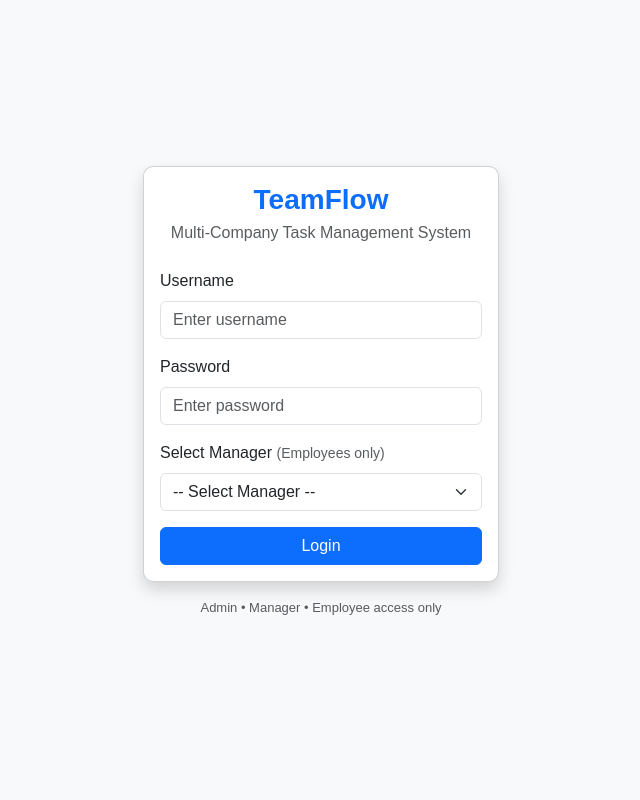
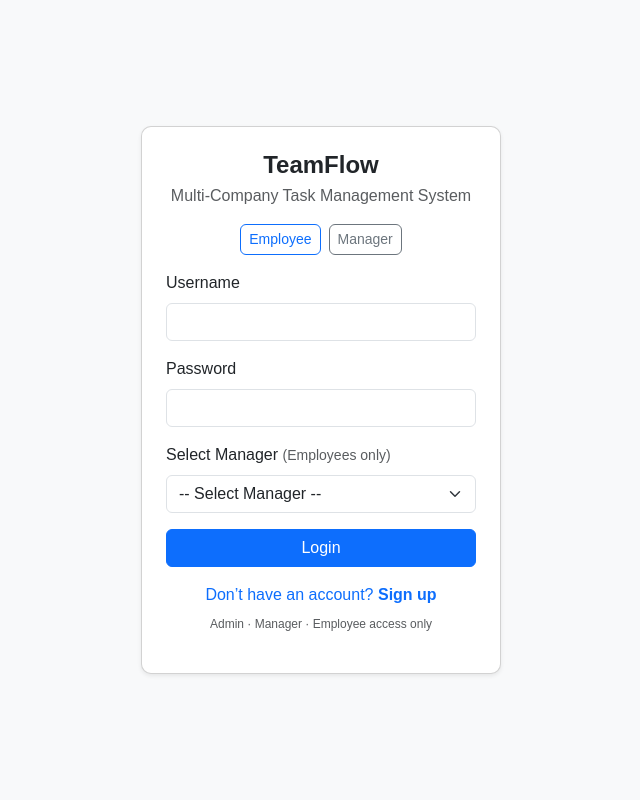
Before and after one commit to Ujjwal-coop/Team---Workflow, a Django app: page / in a window 1280 px wide. Shown: the whole page, without its empty margins (319-959 px from the left). Run offline with Django 5.2, Linux system fonts and the light colour scheme; data comes from the database, SQL or seed files in the repository; both versions use the stored data as it was after the commit; parts of the project's set-up code (start-up, migrations or seed data) failed here and were passed over.

Commit message:
Add login tabs, signup link, admin access and delete completed task

```diff
--- a/backend/teamflow/core/urls.py
+++ b/backend/teamflow/core/urls.py
@@ -26,4 +26,6 @@ urlpatterns = [
 
     path('manager/', views.manager_dashboard, name='manager_dashboard'),
     path('manager/create-task/', views.create_task, name='create_task'),
+    path('manager/delete-task/<int:task_id>/', views.delete_task, name='delete_task'),
+
 ]
--- a/backend/teamflow/core/views.py
+++ b/backend/teamflow/core/views.py
@@ -167,3 +167,18 @@ def create_task(request):
         form = TaskCreateForm(manager=manager)
 
     return render(request, "create_task.html", {"form": form})
+
+
+# =========================
+# MANAGER DELETE TASK
+# =========================
+@staff_member_required
+def delete_task(request, task_id):
+    task = get_object_or_404(
+        Task,
+        id=task_id,
+        manager=request.user.managerprofile
+    )
+    if task.status == 'completed':
+        task.delete()
+    return redirect('manager_dashboard')
--- a/frontend/templates/login.html
+++ b/frontend/templates/login.html
@@ -1,70 +1,55 @@
-{% load static %}
 <!DOCTYPE html>
 <html lang="en">
 <head>
     <meta charset="UTF-8">
     <title>Login | TeamFlow</title>
 
-    <!-- Bootstrap CSS -->
     <link href="https://cdn.jsdelivr.net/npm/bootstrap@5.3.2/dist/css/bootstrap.min.css" rel="stylesheet">
-
-    <!-- Custom CSS -->
-    <link rel="stylesheet" href="{% static 'css/style.css' %}">
+    <link rel="stylesheet" href="/static/css/style.css">
 </head>
-
 <body class="bg-light">
 
-<div class="container">
-    <div class="row justify-content-center align-items-center vh-100">
-        <div class="col-md-4">
+<div class="container d-flex justify-content-center align-items-center vh-100">
+    <div class="card shadow-sm p-4" style="width: 360px;">
 
-            <div class="card shadow">
-                <div class="card-body">
-
-                    <h3 class="text-center mb-1 fw-bold">TeamFlow</h3>
-                    <p class="text-center text-muted mb-4">
+        <h4 class="text-center mb-1">TeamFlow</h4>
+        <p class="text-center text-muted mb-3">
             Multi-Company Task Management System
         </p>
 
-                    <!-- Messages -->
+        <!-- ROLE TABS -->
+        <div class="d-flex justify-content-center mb-3">
+            <button class="btn btn-outline-primary btn-sm me-2" id="employeeTab">
+                Employee
+            </button>
+            <button class="btn btn-outline-secondary btn-sm" id="managerTab">
+                Manager
+            </button>
+        </div>
+
         {% if messages %}
             {% for message in messages %}
-                            <div class="alert alert-danger py-2">
+                <div class="alert alert-danger py-1 text-center">
                     {{ message }}
                 </div>
             {% endfor %}
         {% endif %}
 
-                    <!-- LOGIN FORM -->
         <form method="post">
             {% csrf_token %}
 
-                        <!-- USERNAME -->
             <div class="mb-3">
                 <label class="form-label">Username</label>
-                            <input
-                                type="text"
-                                name="username"
-                                class="form-control"
-                                placeholder="Enter username"
-                                required
-                            >
+                <input type="text" name="username" class="form-control" required>
             </div>
 
-                        <!-- PASSWORD -->
             <div class="mb-3">
                 <label class="form-label">Password</label>
-                            <input
-                                type="password"
-                                name="password"
-                                class="form-control"
-                                placeholder="Enter password"
-                                required
-                            >
+                <input type="password" name="password" class="form-control" required>
             </div>
 
-                        <!-- MANAGER SELECTION (For Employees) -->
-                        <div class="mb-3">
+            <!-- MANAGER SELECT (EMPLOYEE ONLY) -->
+            <div class="mb-3" id="managerSelect">
                 <label class="form-label">
                     Select Manager <small class="text-muted">(Employees only)</small>
                 </label>
@@ -72,28 +57,43 @@
                     <option value="">-- Select Manager --</option>
                     {% for manager in managers %}
                         <option value="{{ manager.id }}">
-                                        {{ manager.user.username }} — {{ manager.company_name }}
+                            {{ manager.user.username }}
                         </option>
                     {% endfor %}
                 </select>
             </div>
 
-                        <!-- SUBMIT -->
-                        <button type="submit" class="btn btn-primary w-100">
+            <button class="btn btn-primary w-100" type="submit">
                 Login
             </button>
         </form>
 
+        <!-- SIGNUP LINK -->
+        <div class="text-center mt-3">
+            <a href="#" class="text-decoration-none">
+                Don’t have an account? <strong>Sign up</strong>
+            </a>
+        </div>
+
+        <p class="text-center text-muted mt-2" style="font-size: 12px;">
+            Admin · Manager · Employee access only
+        </p>
     </div>
 </div>
 
-            <p class="text-center text-muted mt-3" style="font-size: 13px;">
-                Admin • Manager • Employee access only
-            </p>
+<script>
+    const employeeTab = document.getElementById("employeeTab");
+    const managerTab = document.getElementById("managerTab");
+    const managerSelect = document.getElementById("managerSelect");
 
-        </div>
-    </div>
-</div>
+    employeeTab.onclick = () => {
+        managerSelect.style.display = "block";
+    };
+
+    managerTab.onclick = () => {
+        managerSelect.style.display = "none";
+    };
+</script>
 
 </body>
 </html>
```
Also changed, not shown: frontend/templates/manager_dashboard.html (+25 -10 lines), backend/teamflow/db.sqlite3. Lines whose indentation alone changed are shown as unchanged.
